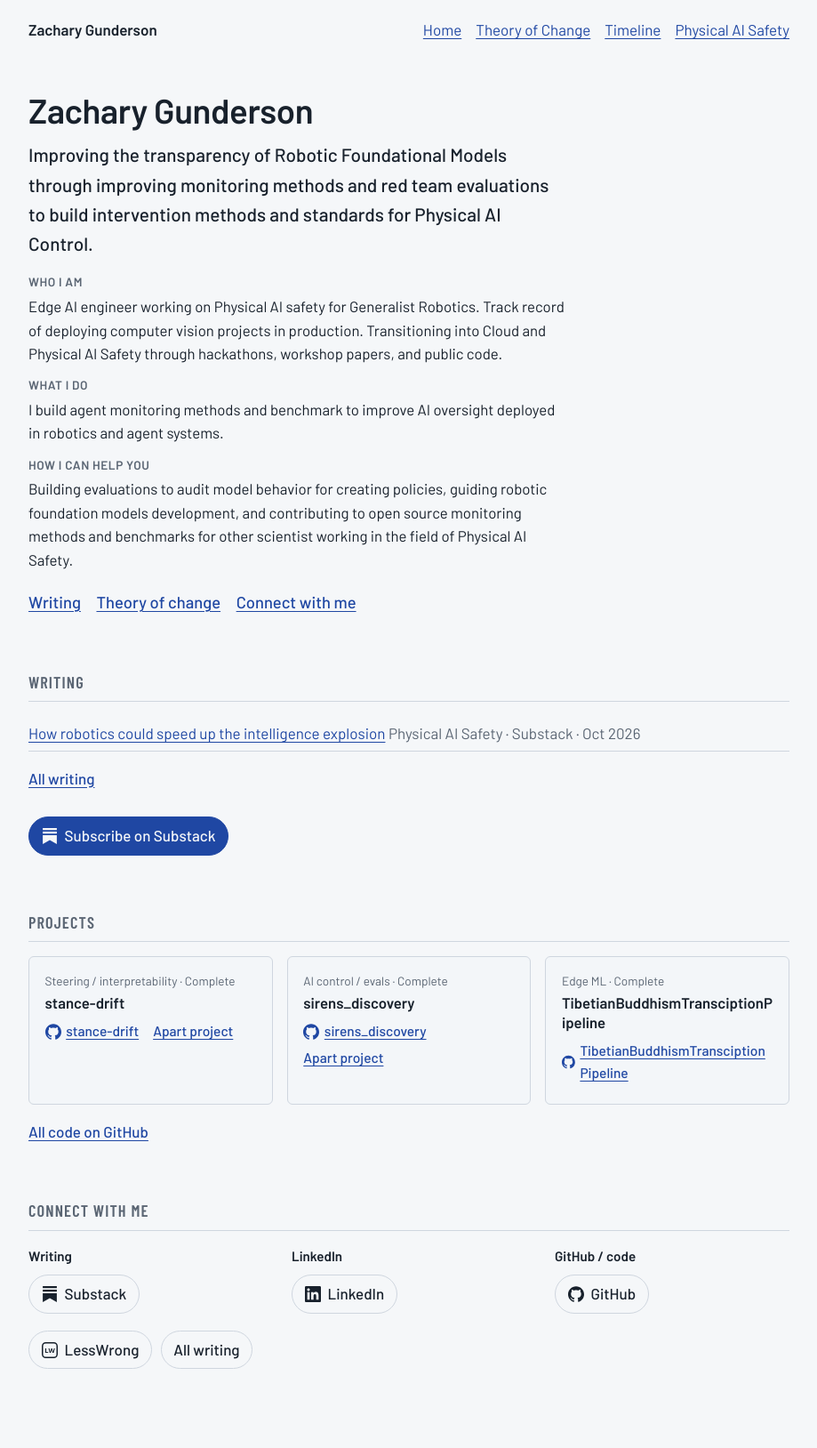
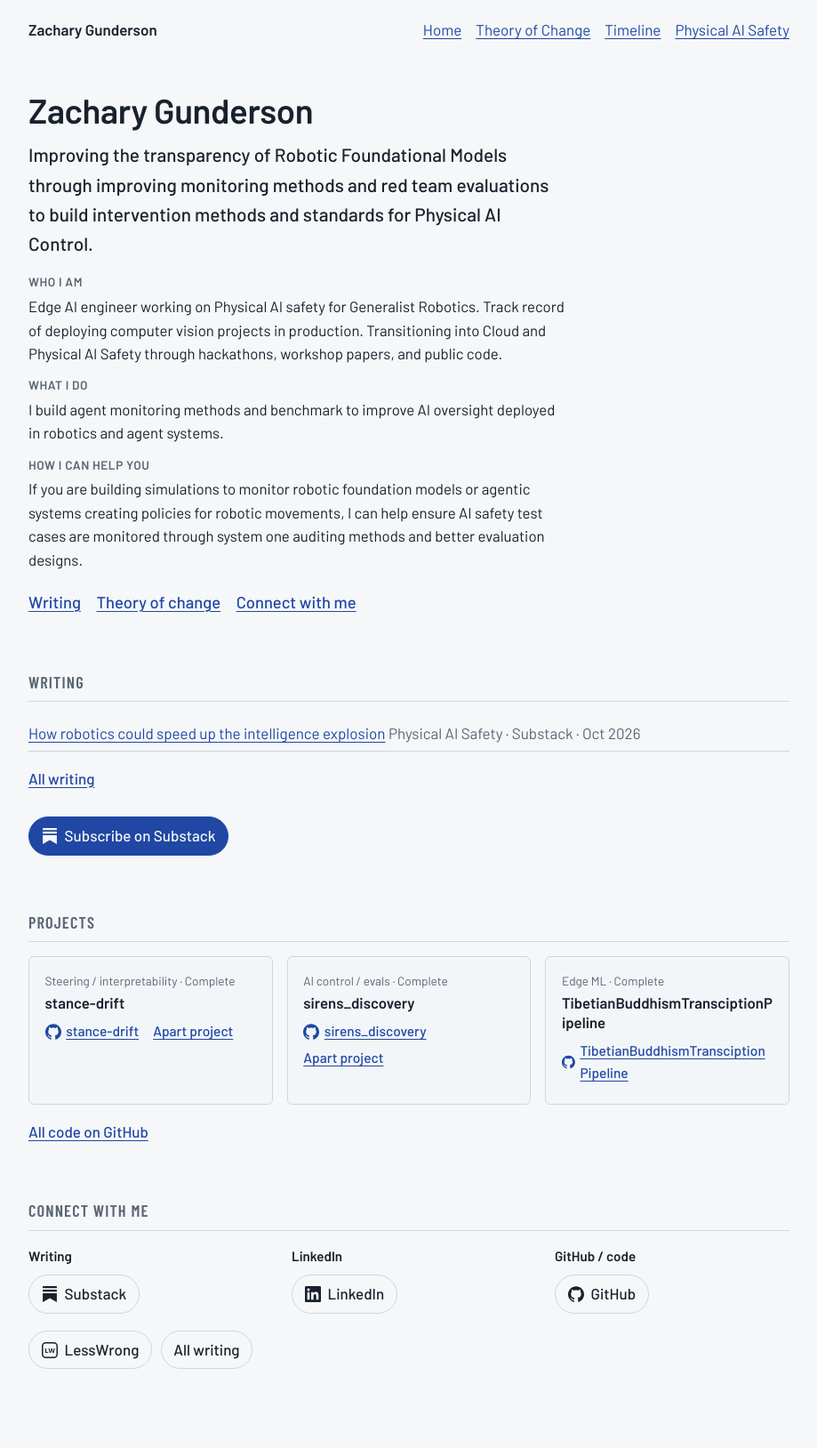
Before and after one commit to Ztgunderson/Ztgunderson.github.io, a Jekyll site: the page built from index.html, in a window 1280 px wide. Shown: the whole page at 89% size, without its empty margins (180-1099 px from the left). Built offline with Jekyll 4.4.1, drawn with Linux system fonts in a browser that asks for light colours.

Commit message:
How I can help: Zach's Oct 16 v2 wording
Co-Authored-By: Claude Opus 5.5 <noreply@anthropic.com>
Claude-Session: https://claude.ai/code/session_01YJ6KKtaqbJv3gQdmqf7GMB

```diff
--- a/_data/home.yml
+++ b/_data/home.yml
@@ -27,7 +27,8 @@ pitch:
   # Shown as "What I do". Previous one-liner (Oct 15 v2): "Using edge based small trusted models to monitor misalignment or
   # prevent misuse on cloud models and RFM in generalist robotic tasks."
   scope: "I build agent monitoring methods and benchmark to improve AI oversight deployed in robotics and agent systems."
-  how_i_can_help: "Building evaluations to audit model behavior for creating policies, guiding robotic foundation models development, and contributing to open source monitoring methods and benchmarks for other scientist working in the field of Physical AI Safety."
+  # Oct 16 v2, your words (spelling fixes only: foudnation, creaing, polcies, evaultion).
+  how_i_can_help: "If you are building simulations to monitor robotic foundation models or agentic systems creating policies for robotic movements, I can help ensure AI safety test cases are monitored through system one auditing methods and better evaluation designs."
 
 # Scope: one sentence on what you work on, then 2-4 short "in" and "not now" items.
 # Your Oct 14 draft, to edit or replace: "Make sure edge robots are monitored, because
```
